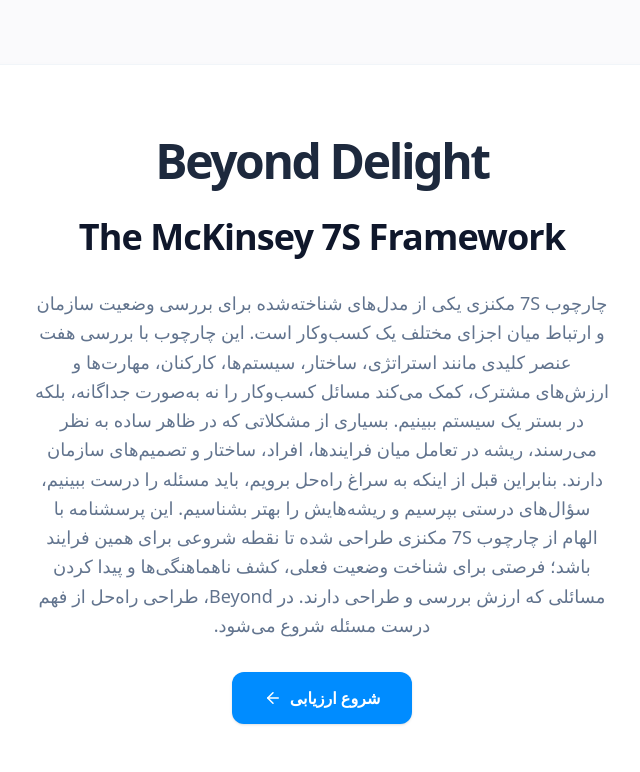
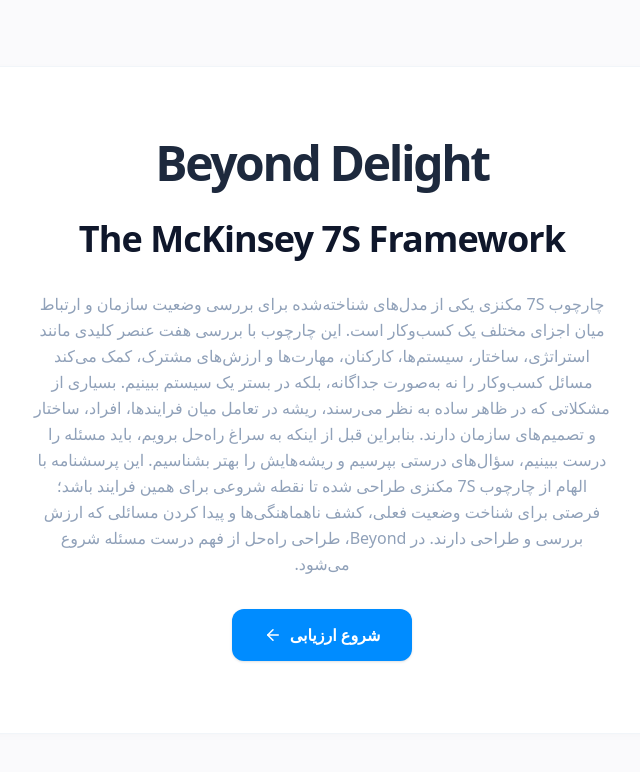
Before and after one commit to hengamehshams/Beyond-Delight, a React (Vite) app: page / in a window 1280 px wide. Shown: the top 772 px of the page, without its empty margins (318-958 px from the left). Built offline with nearby package versions, Linux system fonts and the light colour scheme.

Commit message:
Update App.tsx

```diff
--- a/src/App.tsx
+++ b/src/App.tsx
@@ -181,7 +181,7 @@
               </span>
             </div>
             <h1 className="text-3xl sm:text-4xl font-extrabold text-slate-900 tracking-tight mt-8">The McKinsey 7S Framework</h1>
-            <p className="text-slate-500 leading-relaxed text-lg max-w-xl mx-auto">
+            <p className="text-slate-400 leading-relaxed max-w-xl mx-auto">
             چارچوب 7S مکنزی یکی از مدل‌های شناخته‌شده برای بررسی وضعیت سازمان و ارتباط میان اجزای مختلف یک کسب‌وکار است. این چارچوب با بررسی هفت عنصر کلیدی مانند استراتژی، ساختار، سیستم‌ها، کارکنان، مهارت‌ها و ارزش‌های مشترک، کمک می‌کند مسائل کسب‌وکار را نه به‌صورت جداگانه، بلکه در بستر یک سیستم ببینیم.
              بسیاری از مشکلاتی که در ظاهر ساده به نظر می‌رسند، ریشه در تعامل میان فرایندها، افراد، ساختار و تصمیم‌های سازمان دارند. بنابراین قبل از اینکه به سراغ راه‌حل برویم، باید مسئله را درست ببینیم، سؤال‌های درستی بپرسیم و ریشه‌هایش را بهتر بشناسیم.
             این پرسشنامه با الهام از چارچوب 7S مکنزی طراحی شده تا نقطه شروعی برای همین فرایند باشد؛ فرصتی برای شناخت وضعیت فعلی، کشف ناهماهنگی‌ها و پیدا کردن مسائلی که ارزش بررسی و طراحی دارند.
```
